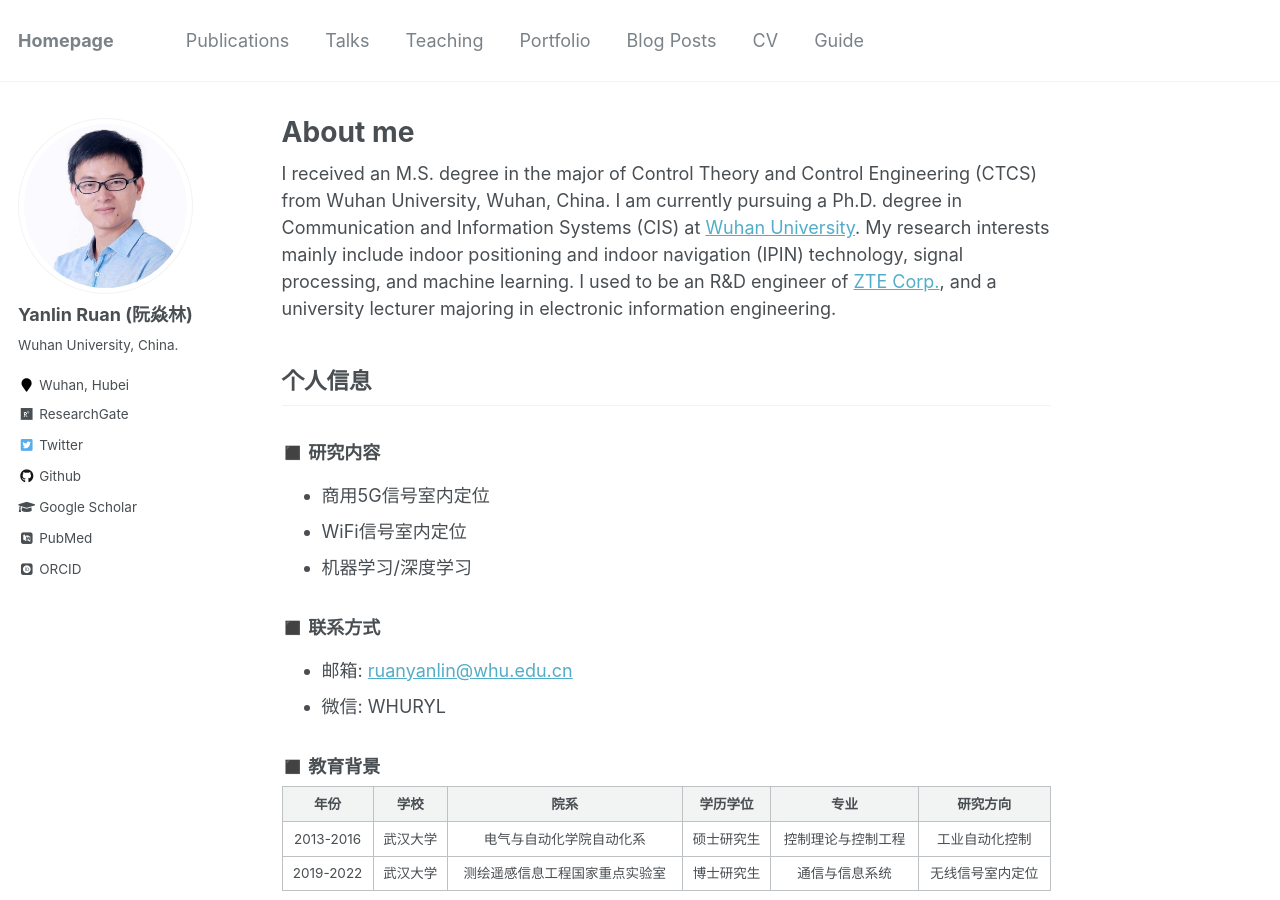
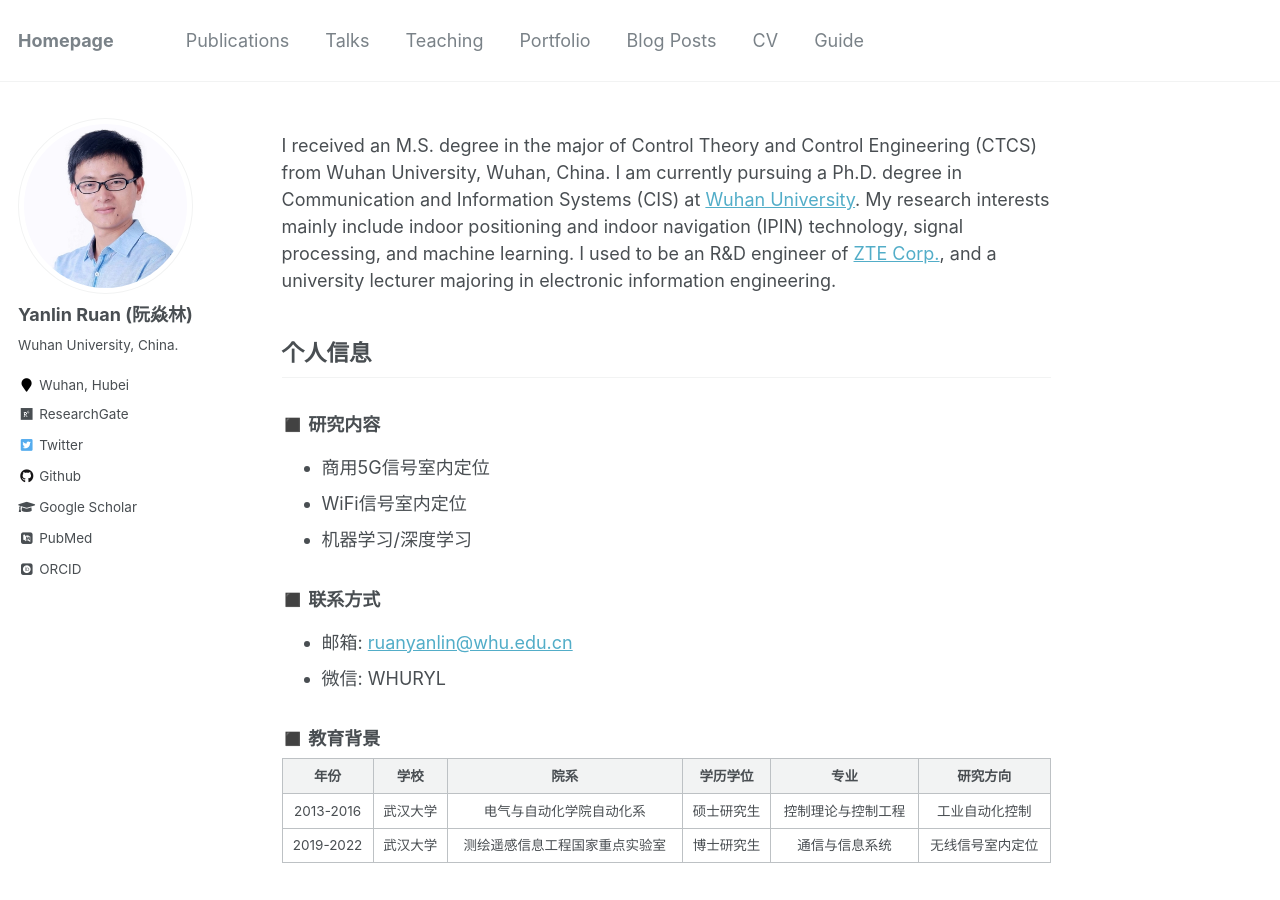
Before and after one commit to whuryl/whuryl.github.io, a Jekyll site: the page built from _pages/about.md, in a window 1280 px wide and 900 px high. Built offline with Jekyll 4.4.1, drawn with Linux system fonts in a browser that asks for light colours; some web fonts are replaced.

Commit message:
Update about.md

```diff
--- a/_pages/about.md
+++ b/_pages/about.md
@@ -1,7 +1,7 @@
 ---
 permalink: /
-title: "About me"
-excerpt: "Yanlin Ruan (阮焱林)"
+title: ""
+excerpt: ""
 author_profile: true
 redirect_from:
   - /about/
```
